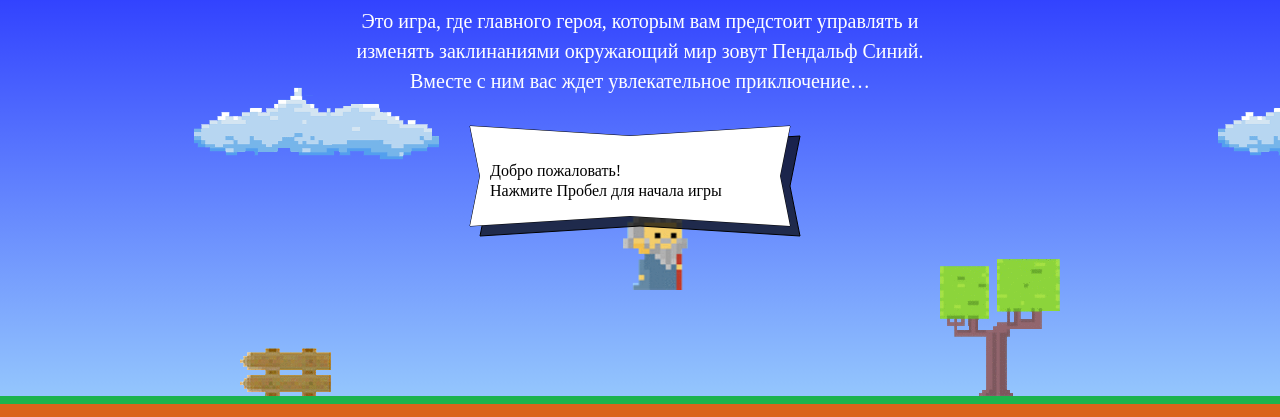
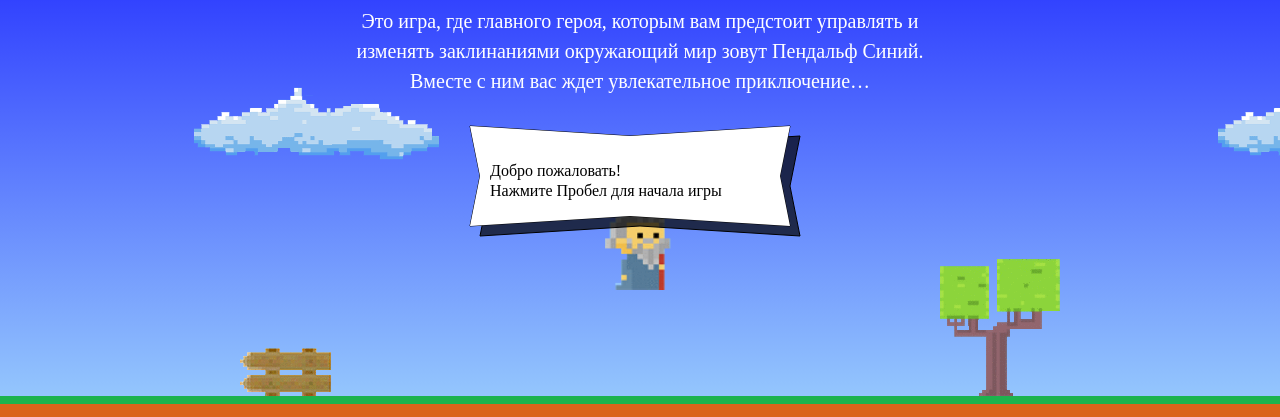
Before and after one commit to Rogovin-Pavel/532065-code-and-magick, a website: page index.html in a window 1280 px wide. Shown: the part 203-620 px from the top of the page. Drawn offline with Linux system fonts and the light colour scheme; a web font is replaced by a local one.

Commit message:
Последняя правка

```diff
--- a/index.html
+++ b/index.html
@@ -191,10 +191,10 @@
     return left ? 5 : 2;
   }
   var getWizardX = function (width) {
-    return (width - wizardWidth / 2) / 2;
+    return (width - wizardWidth) / 2;
   }
   var getWizardY = function (height) {
-    return height * 1 / 3;
+    return height / 3;
   }
 </script>
 <script src="js/game.js"></script>
```
